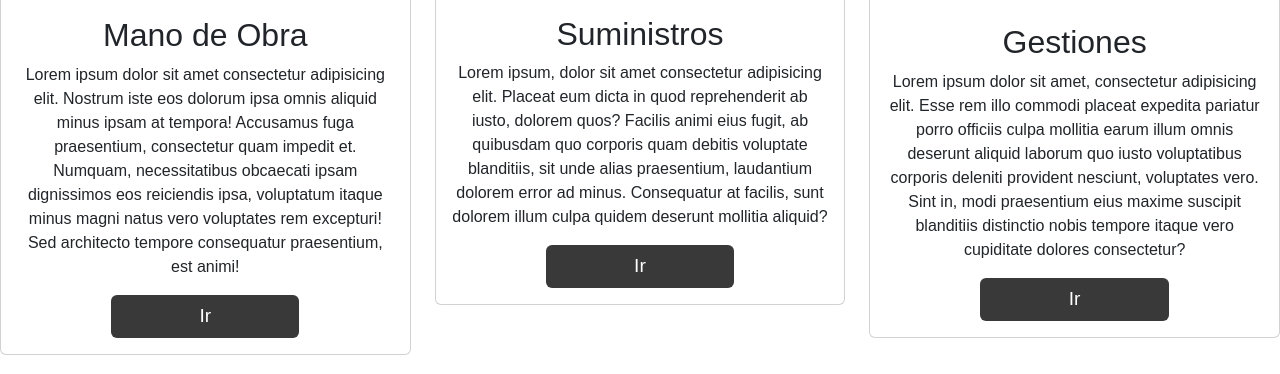
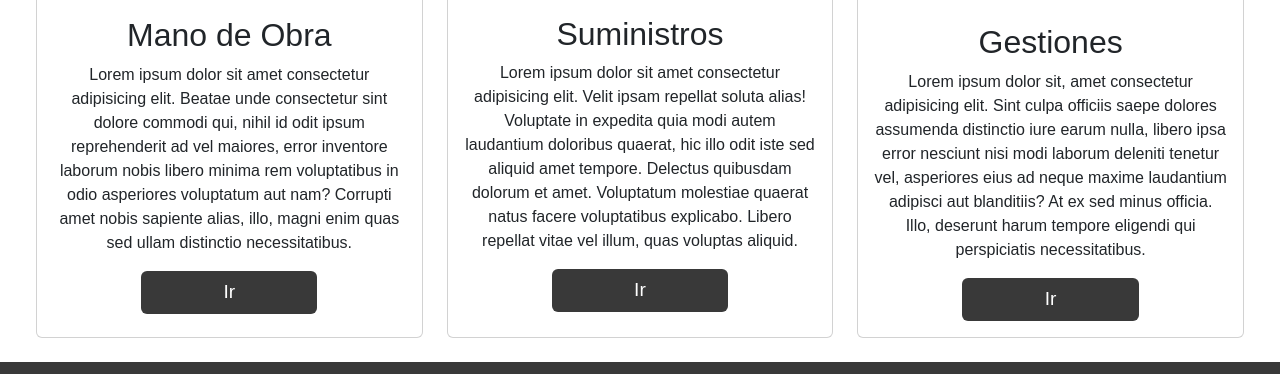
Before and after one commit to fvelazquez97/proyecto-web-Franco-Velazquez, a plain HTML site: page index.html in a window 1280 px wide. Shown: the part 975-1349 px from the top of the page. Drawn offline with nearby package versions, Linux system fonts and the light colour scheme.

Commit message:
Maaaas arreglos a las cards en index y agregue animaciones a imagenes de clientes

```diff
--- a/css/style.css
+++ b/css/style.css
@@ -191,8 +191,6 @@ footer nav li {
   font-size: 1.2rem;
 }
 
-
-
 /* FIN ESTILOS PAGINA INICIO */
 
 /* INICIO ESTILOS PAGINA SERVICIOS */
@@ -306,36 +304,48 @@ footer nav li {
   width: 15rem;
   margin: 1rem;
   grid-area: clienteUno;
+  animation-duration: 2s;
+  animation-iteration-count: 1
 }
 
 .clienteDos {
   width: 15rem;
   margin: 2.5rem;
   grid-area: clienteDos;
+  animation-duration: 2s;
+  animation-iteration-count: 1
 }
 
 .clienteTres {
   width: 15rem;
   margin: 1rem;
   grid-area: clienteTres;
+  animation-duration: 2s;
+  animation-iteration-count: 1
 }
 
 .clienteCuatro {
   width: 15rem;
   margin: 1rem;
   grid-area: clienteCuatro;
+  animation-duration: 2s;
+  animation-iteration-count: 1
 }
 
 .clienteCinco {
   width: 12rem;
   margin: 1rem;
   grid-area: clienteCinco;
+  animation-duration: 2s;
+  animation-iteration-count: 1
 }
 
 .clienteSeis {
   width: 15rem;
   margin: 1rem;
   grid-area: clienteSeis;
+  animation-duration: 2s;
+  animation-iteration-count: 1
 }
 
 /* FIN ESTILOS PAGINA CLIENTES */
@@ -450,6 +460,10 @@ footer nav li {
     font-size: 1.7rem;
   }
 
+  .botonCard {
+    width: 50%;
+  }
+
   /* RESPONSIVE DEL FOOTER */
 
   .imgFooter {
@@ -467,6 +481,7 @@ footer nav li {
       "clienteUno clienteDos"
       "clienteTres clienteCuatro"
       "clienteCinco clienteSeis";
+      gap: 2rem;
   }
 
   /* RESPONSIVE DE SERVICIOS */
@@ -495,6 +510,7 @@ footer nav li {
 }
 
 @media (max-width: 750px) {
+
   /* RESPONSIVE DEL FOOTER */
 
   footer nav {
@@ -536,6 +552,9 @@ footer nav li {
     display: none;
   }
 
+  .botonCard {
+    width: 30%;
+  }
 
 
   /* RESPONSIVE DE NUESTROS CLIENTES */
--- a/index.html
+++ b/index.html
@@ -100,45 +100,36 @@
     <section>
       <!-- SECCION DONDE SE ENCUENTRAN LOS 3 SERVICIOS OFRECIDOS -->
       <h2>SERVICIOS</h2>
-      <div class="row">
-        <div class="col-xl-4 col-md-12 col-sm-12 py-4">
-          <div class="card text-center">
+      <div class="row mx-4">
+        <div class="col-xl-4 col-md-4 col-sm-12 py-4">
+          <div class="card text-center h-100">
             <img src="img/servicios/mano_de_obra.png" class="card-img-top imgCard"
               alt="logo del servicio de mano de obra">
             <div class="card-body">
               <h2 class="card-title">Mano de Obra</h2>
-              <p class="card-text">Lorem ipsum dolor sit amet consectetur adipisicing elit. Nostrum iste eos dolorum ipsa
-                omnis aliquid minus ipsam at tempora! Accusamus fuga praesentium, consectetur quam impedit et. Numquam,
-                necessitatibus obcaecati ipsam dignissimos eos reiciendis ipsa, voluptatum itaque minus magni natus vero
-                voluptates rem excepturi! Sed architecto tempore consequatur praesentium, est animi!</p>
+              <p class="card-text">Lorem ipsum dolor sit amet consectetur adipisicing elit. Beatae unde consectetur sint dolore commodi qui, nihil id odit ipsum reprehenderit ad vel maiores, error inventore laborum nobis libero minima rem voluptatibus in odio asperiores voluptatum aut nam? Corrupti amet nobis sapiente alias, illo, magni enim quas sed ullam distinctio necessitatibus.</p>
               <a href="pages/servicio_1.html" class="btn botonCard">Ir</a>
             </div>
           </div>
         </div>
 
-        <div class="col-xl-4 col-md-12 col-sm-12 py-4">
-          <div class="card text-center">
+        <div class="col-xl-4 col-md-4 col-sm-12 py-4">
+          <div class="card text-center h-100">
             <img src="img/servicios/suministros.png" class="card-img-top imgCard" alt="logo del servicio de suministros">
             <div class="card-body">
               <h2 class="card-title">Suministros</h2>
-              <p class="card-text">Lorem ipsum, dolor sit amet consectetur adipisicing elit. Placeat eum dicta in quod
-                reprehenderit ab iusto, dolorem quos? Facilis animi eius fugit, ab quibusdam quo corporis quam debitis
-                voluptate blanditiis, sit unde alias praesentium, laudantium dolorem error ad minus. Consequatur at
-                facilis, sunt dolorem illum culpa quidem deserunt mollitia aliquid?</p>
+              <p class="card-text">Lorem ipsum dolor sit amet consectetur adipisicing elit. Velit ipsam repellat soluta alias! Voluptate in expedita quia modi autem laudantium doloribus quaerat, hic illo odit iste sed aliquid amet tempore. Delectus quibusdam dolorum et amet. Voluptatum molestiae quaerat natus facere voluptatibus explicabo. Libero repellat vitae vel illum, quas voluptas aliquid.</p>
               <a href="pages/servicio_2.html" class="btn botonCard">Ir</a>
             </div>
           </div>
         </div>
 
-        <div class="col-xl-4 col-md-12 col-sm-12 py-4">
-          <div class="card text-center">
+        <div class="col-xl-4 col-md-4 col-sm-12 py-4">
+          <div class="card text-center h-100">
             <img src="img/servicios/gestiones.png" class="card-img-top imgCard" alt="logo del servicio de gestiones">
             <div class="card-body">
               <h2 class="card-title">Gestiones</h2>
-              <p class="card-text">Lorem ipsum dolor sit amet, consectetur adipisicing elit. Esse rem illo commodi placeat
-                expedita pariatur porro officiis culpa mollitia earum illum omnis deserunt aliquid laborum quo iusto
-                voluptatibus corporis deleniti provident nesciunt, voluptates vero. Sint in, modi praesentium eius maxime
-                suscipit blanditiis distinctio nobis tempore itaque vero cupiditate dolores consectetur?</p>
+              <p class="card-text">Lorem ipsum dolor sit, amet consectetur adipisicing elit. Sint culpa officiis saepe dolores assumenda distinctio iure earum nulla, libero ipsa error nesciunt nisi modi laborum deleniti tenetur vel, asperiores eius ad neque maxime laudantium adipisci aut blanditiis? At ex sed minus officia. Illo, deserunt harum tempore eligendi qui perspiciatis necessitatibus.</p>
               <a href="pages/servicio_3.html" class="btn botonCard">Ir</a>
             </div>
           </div>
```
Also changed, not shown: pages/nuestros_clientes.html (+6 -6 lines).
